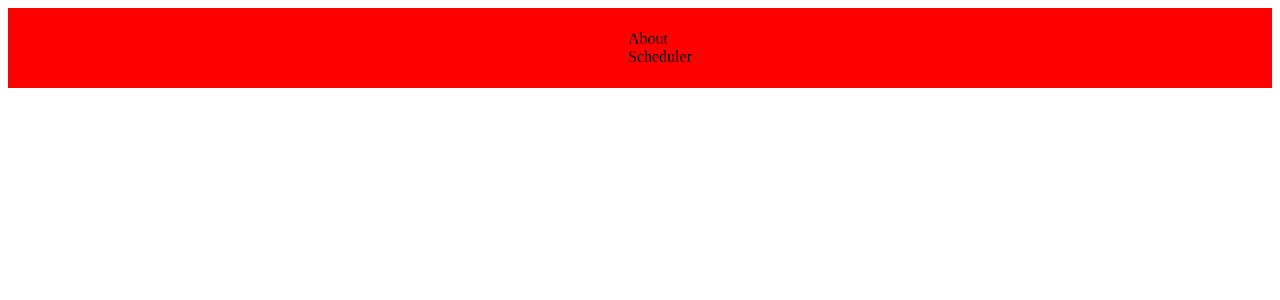
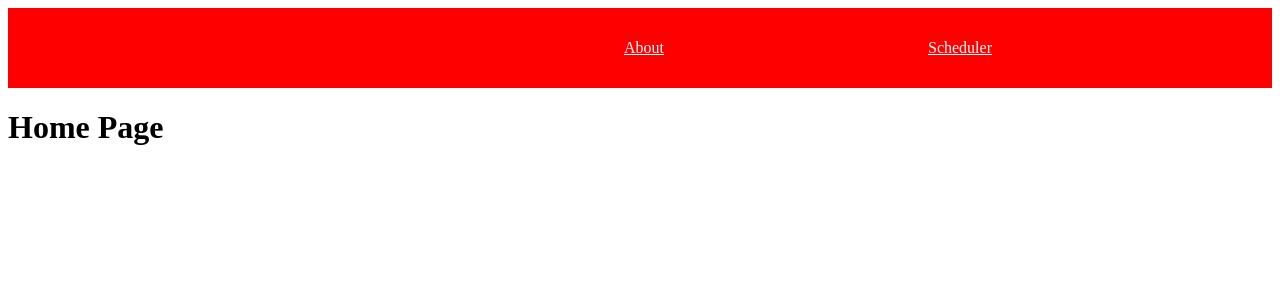
Before and after one commit to grantmontgomery/PageTransitionTest, a React (Create React App) app: page / in a window 1280 px wide. Shown: the top 300 px of the page. Built offline with nearby package versions, Linux system fonts and the light colour scheme.

Commit message:
setting up links using router.

```diff
--- a/src/App.js
+++ b/src/App.js
@@ -1,17 +1,31 @@
 import React, { Component } from "react";
-import { HomePage } from "./components";
+import { Nav, Scheduler, About } from "./components";
+import { BrowserRouter as Router, Switch, Route } from "react-router-dom";
 
 class App extends Component {
   state = {};
   render() {
     return (
-      <div>
-        <div>
-          <HomePage></HomePage>
+      <Router>
+        <div className="App">
+          <Nav></Nav>
+          <Switch>
+            <Route path="/" exact component={Home}></Route>
+            <Route path="/about" component={About}></Route>
+            <Route path="/scheduler" component={Scheduler}></Route>
+          </Switch>
         </div>
-      </div>
+      </Router>
     );
   }
 }
 
+const Home = () => {
+  return (
+    <div>
+      <h1>Home Page</h1>
+    </div>
+  );
+};
+
 export default App;
--- a/src/components/HomePage/HomePage.css
+++ /dev/null
@@ -1,11 +0,0 @@
-nav {
-  display: flex;
-  justify-content: space-around;
-  align-items: center;
-  min-height: 10vh;
-  background-color: red;
-}
-
-.nav-link li {
-  list-style-type: none;
-}
--- a/src/components/HomePage/HomePage.jsx
+++ /dev/null
@@ -1,20 +0,0 @@
-import React, { Component } from "react";
-import "./HomePage.css";
-
-class HomePage extends Component {
-  state = {};
-  render() {
-    return (
-      <div>
-        <nav>
-          <ul className="nav-link">
-            <li>About</li>
-            <li>Scheduler</li>
-          </ul>
-        </nav>
-      </div>
-    );
-  }
-}
-
-export default HomePage;
--- a/src/components/HomePage/index.js
+++ /dev/null
@@ -1 +0,0 @@
-export { default as HomePage } from "./HomePage";
--- /dev/null
+++ b/src/components/Nav/Nav.css
@@ -0,0 +1,32 @@
+nav {
+  display: flex;
+  justify-content: space-around;
+  align-items: center;
+  min-height: 10vh;
+  background-color: red;
+}
+
+.nav-links {
+  width: 50%;
+  display: flex;
+  justify-content: space-around;
+  align-items: center;
+}
+
+.nav-links li {
+  list-style-type: none;
+}
+
+.logo-wrapper .logo {
+  height: 8vh;
+  width: auto;
+}
+
+.logo-wrapper {
+  height: 8vh;
+  width: fit-content;
+  position: relative;
+  float: left;
+  left: 0;
+  margin: 0;
+}
--- /dev/null
+++ b/src/components/Nav/Nav.jsx
@@ -0,0 +1,35 @@
+import React, { Component } from "react";
+import Logo from "../../Images/Logo";
+import { Link } from "react-router-dom";
+import "./Nav.css";
+
+class Nav extends Component {
+  state = {};
+  navStyle = () => {
+    return { color: "white" };
+  };
+  render() {
+    return (
+      <div>
+        <nav>
+          <Link style={this.navStyle()} to="/">
+            <div className="logo-wrapper">
+              <img className="logo" src={Logo} alt="" />
+            </div>
+          </Link>
+
+          <ul className="nav-links">
+            <Link style={this.navStyle()} to="/about">
+              <li>About</li>
+            </Link>
+            <Link style={this.navStyle()} to="/scheduler">
+              <li>Scheduler</li>
+            </Link>
+          </ul>
+        </nav>
+      </div>
+    );
+  }
+}
+
+export default Nav;
--- /dev/null
+++ b/src/components/Nav/index.js
@@ -0,0 +1 @@
+export { default as Nav } from "./Nav";
--- a/src/components/index.js
+++ b/src/components/index.js
@@ -1,3 +1,3 @@
-export { HomePage } from "./HomePage";
+export { Nav } from "./Nav";
 export { About } from "./About";
 export { Scheduler } from "./Scheduler";
```
